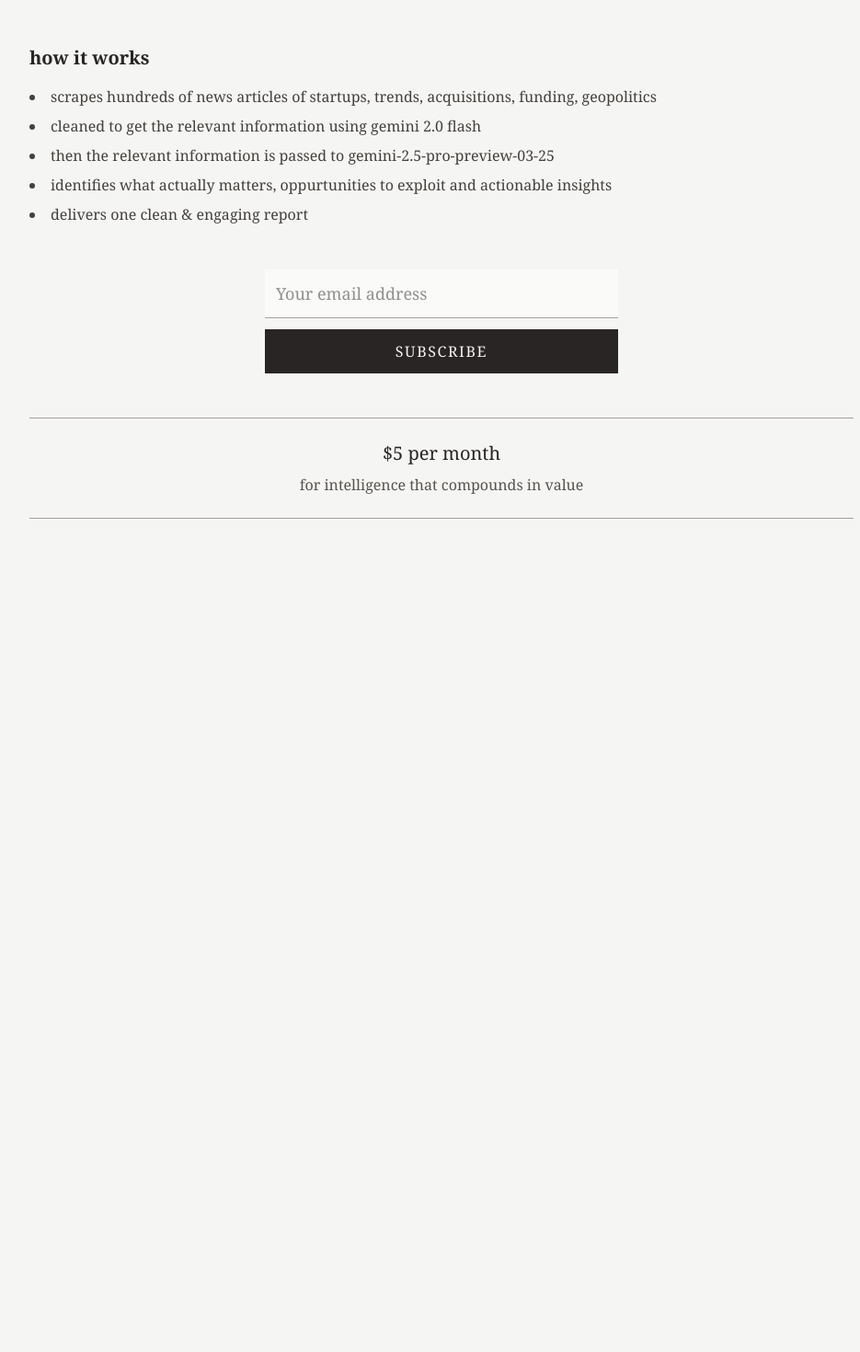
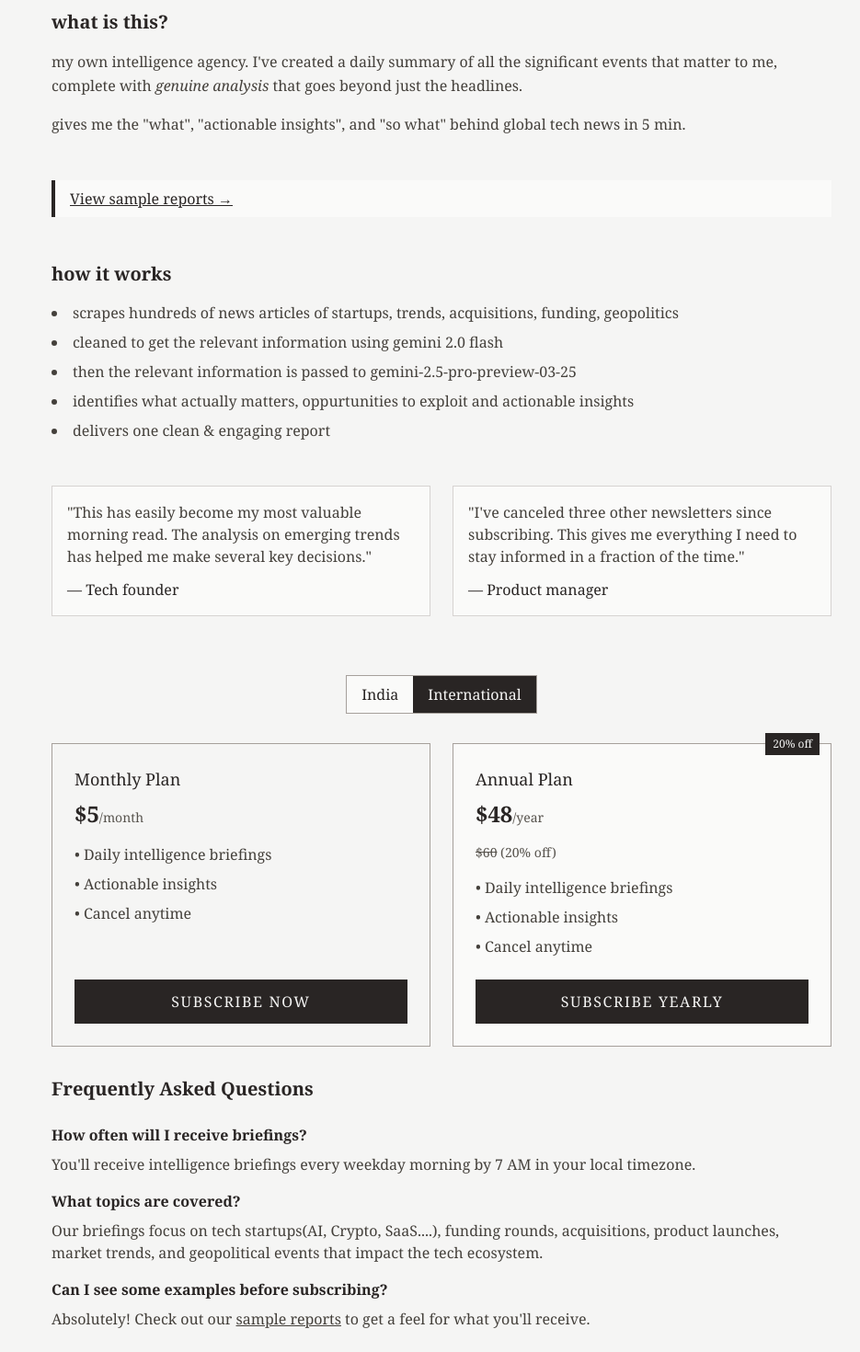
Before and after one commit to yagnadeepxo/battlescars, a Next.js app: page / in a window 1280 px wide. Shown: the part 260-1730 px from the top of the page at 92% size, without its empty margins (160-1095 px from the left). Before the commit the page ends 897 px from the top, so only its background shows below. Built offline with nearby package versions, Linux system fonts and the light colour scheme.

Commit message:
chore: add pricing, testimonials, FAQs

```diff
--- a/src/app/page.tsx
+++ b/src/app/page.tsx
@@ -1,10 +1,19 @@
-import React from "react";
+'use client'
+import React, { useState } from "react";
 
 const InternLandingPage = () => {
+  const [location, setLocation] = useState("international");
+
   return (
     <div className="font-serif bg-stone-100 text-stone-800 min-h-screen flex flex-col justify-center items-center">
-      <div className="max-w-4xl w-full">
-
+      <div className="max-w-4xl w-full p-6">
+        {/* Hero Section */}
+        <div className="text-center mb-16">
+          <h1 className="text-3xl font-bold mb-4">Daily Intelligence Briefing</h1>
+          <p className="text-xl text-stone-700 leading-relaxed">
+            Stay ahead of the curve with curated insights on tech, startups, and global trends
+          </p>
+        </div>
 
         {/* What is this */}
         <div className="mb-12">
@@ -13,8 +22,13 @@ const InternLandingPage = () => {
             my own intelligence agency. I've created a daily summary of all the significant events that matter to me, complete with <em>genuine analysis</em> that goes beyond just the headlines.
           </p>
           <p className="text-stone-700 leading-relaxed">
-            gives me the “what”, “actionable insights”, and “so what” behind global tech news in 5 min.
+            gives me the "what", "actionable insights", and "so what" behind global tech news in 5 min.
           </p>
+        </div>
+
+        {/* Sample Report Preview */}
+        <div className="mb-12 border-l-4 border-stone-800 pl-4 py-2 bg-stone-50">
+          <a href="/reports" className="text-stone-800 underline font-medium">View sample reports →</a>
         </div>
 
         {/* How it works */}
@@ -29,25 +43,106 @@ const InternLandingPage = () => {
           </ul>
         </div>
 
-        <form className="flex flex-col gap-3 w-full max-w-sm mx-auto my-10">
-          <input
-            type="email"
-            placeholder="Your email address"
-            className="p-3 bg-stone-50 border-b border-stone-400 focus:outline-none text-lg"
-            required
-          />
-          <button
-            type="submit"
-            className="p-3 bg-stone-800 text-stone-100 font-medium hover:bg-stone-700 tracking-widest"
-          >
-            SUBSCRIBE
-          </button>
-        </form>
+        {/* Testimonials */}
+        <div className="mb-16 grid md:grid-cols-2 gap-6">
+          <div className="border border-stone-300 p-4 bg-stone-50">
+            <p className="text-stone-700 mb-3">"This has easily become my most valuable morning read. The analysis on emerging trends has helped me make several key decisions."</p>
+            <p className="font-medium">— Tech founder</p>
+          </div>
+          <div className="border border-stone-300 p-4 bg-stone-50">
+            <p className="text-stone-700 mb-3">"I've canceled three other newsletters since subscribing. This gives me everything I need to stay informed in a fraction of the time."</p>
+            <p className="font-medium">— Product manager</p>
+          </div>
+        </div>
+
+{/* Location Selector */}
+<div className="my-8 flex justify-center">
+  <div className="flex border border-stone-400">
+    <button
+      onClick={() => setLocation("india")}
+      className={`px-4 py-2 ${location === "india" ? "bg-stone-800 text-stone-100" : "bg-stone-50"}`}
+    >
+      India
+    </button>
+    <button
+      onClick={() => setLocation("international")}
+      className={`px-4 py-2 ${location === "international" ? "bg-stone-800 text-stone-100" : "bg-stone-50"}`}
+    >
+      International
+    </button>
+  </div>
+</div>
+
+{/* Pricing Plans */}
+<div className="grid md:grid-cols-2 gap-6 my-8">
+  {/* Monthly Plan */}
+  <div className="border border-stone-400 p-6 hover:shadow-md transition-shadow flex flex-col">
+    <h3 className="text-lg font-medium mb-2">Monthly Plan</h3>
+    <div className="text-2xl font-bold mb-4">
+      {location === "india" ? "₹99" : "$5"}<span className="text-sm font-normal text-stone-600">/month</span>
+    </div>
+    <ul className="text-stone-700 space-y-2 mb-6">
+      <li>• Daily intelligence briefings</li>
+      <li>• Actionable insights</li>
+      <li>• Cancel anytime</li>
+    </ul>
+    {/* This empty div will take up available space, pushing the button to the bottom */}
+    <div className="flex-grow"></div>
+    <button className="w-full p-3 bg-stone-800 text-stone-100 font-medium hover:bg-stone-700 tracking-widest">
+      SUBSCRIBE NOW
+    </button>
+  </div>
+
+  {/* Annual Plan */}
+  <div className="border border-stone-400 p-6 bg-stone-50 hover:shadow-md transition-shadow relative flex flex-col">
+    <div className="absolute -top-3 right-3 bg-stone-800 text-stone-100 px-2 py-1 text-xs">
+      20% off
+    </div>
+    <h3 className="text-lg font-medium mb-2">Annual Plan</h3>
+    <div className="text-2xl font-bold mb-4">
+      {location === "india" ? "₹950" : "$48"}<span className="text-sm font-normal text-stone-600">/year</span>
+    </div>
+    <div className="text-sm text-stone-600 mb-4">
+      <span className="line-through">{location === "india" ? "₹1,188" : "$60"}</span> (20% off)
+    </div>
+    <ul className="text-stone-700 space-y-2 mb-6">
+      <li>• Daily intelligence briefings</li>
+      <li>• Actionable insights</li>
+      <li>• Cancel anytime</li>
+    </ul>
+    {/* This empty div will take up available space, pushing the button to the bottom */}
+    <div className="flex-grow"></div>
+    <button className="w-full p-3 bg-stone-800 text-stone-100 font-medium hover:bg-stone-700 tracking-widest">
+      SUBSCRIBE YEARLY
+    </button>
+  </div>
+</div>
+        {/* FAQ Section */}
+        <div className="mb-16">
+          <h2 className="text-xl font-semibold mb-6">Frequently Asked Questions</h2>
+          <div className="space-y-4">
+            <div>
+              <h3 className="font-bold mb-2">How often will I receive briefings?</h3>
+              <p className="text-stone-700">You'll receive intelligence briefings every weekday morning by 7 AM in your local timezone.</p>
+            </div>
+            <div>
+              <h3 className="font-bold mb-2">What topics are covered?</h3>
+              <p className="text-stone-700">Our briefings focus on tech startups(AI, Crypto, SaaS....), funding rounds, acquisitions, product launches, market trends, and geopolitical events that impact the tech ecosystem.</p>
+            </div>
+            <div>
+              <h3 className="font-bold mb-2">Can I see some examples before subscribing?</h3>
+              <p className="text-stone-700">Absolutely! Check out our <a href="/reports" className="underline">sample reports</a> to get a feel for what you'll receive.</p>
+            </div>
+          </div>
+        </div>
 
         {/* CTA */}
         <div className="text-center my-12 border-y border-stone-400 py-6">
-          <div className="text-xl font-medium mb-2">$5 per month</div>
-          <p className="text-stone-600">for intelligence that compounds in value</p>
+          <div className="text-xl font-medium mb-2">intelligence that puts you in the top 1%</div>
+          <p className="text-stone-600 mb-6">Join thousands of forward-thinking professionals staying ahead of the curve</p>
+          <button className="px-8 py-3 bg-stone-800 text-stone-100 font-medium hover:bg-stone-700 tracking-widest">
+            GET STARTED NOW
+          </button>
         </div>
       </div>
     </div>
```
